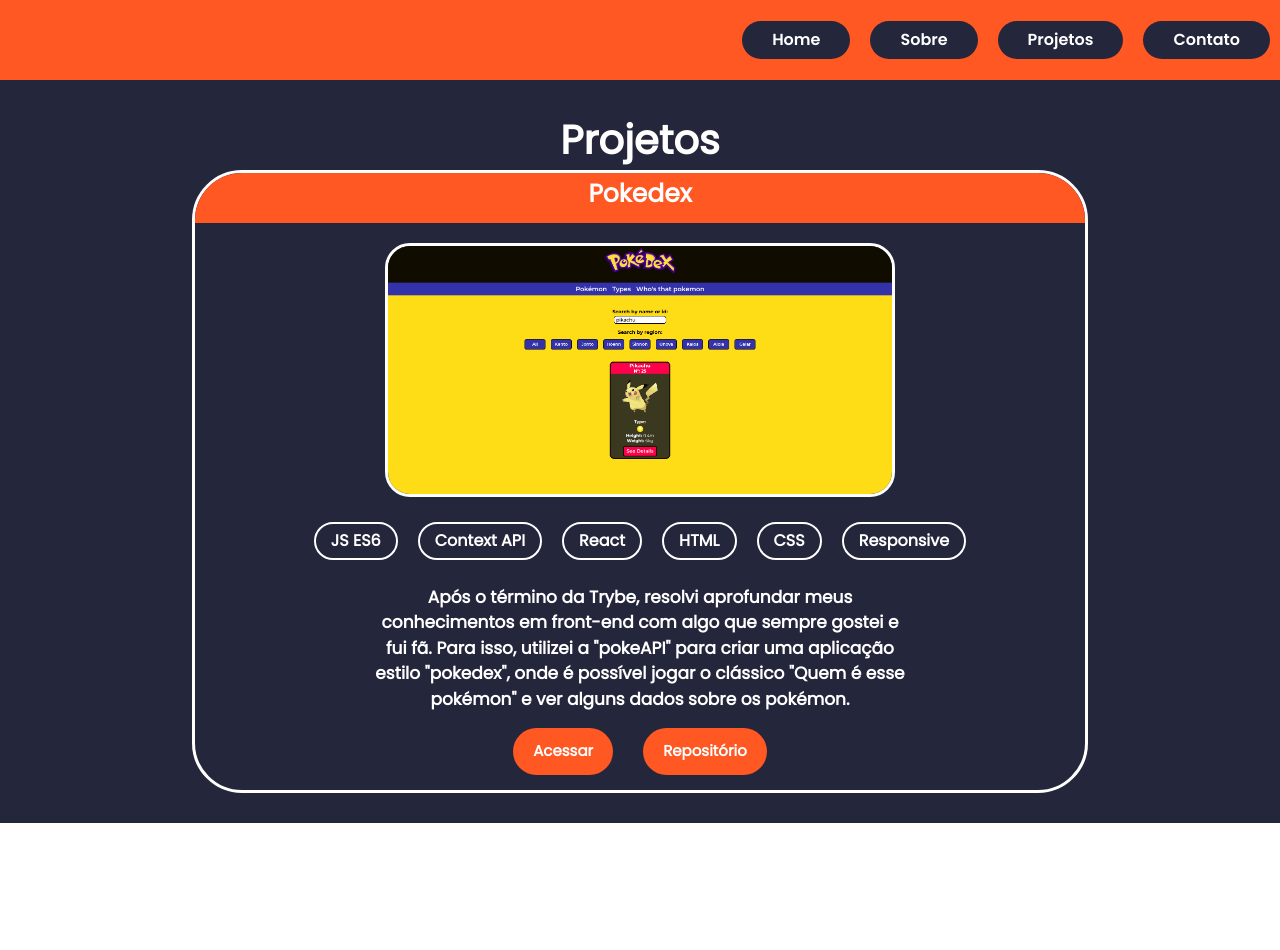
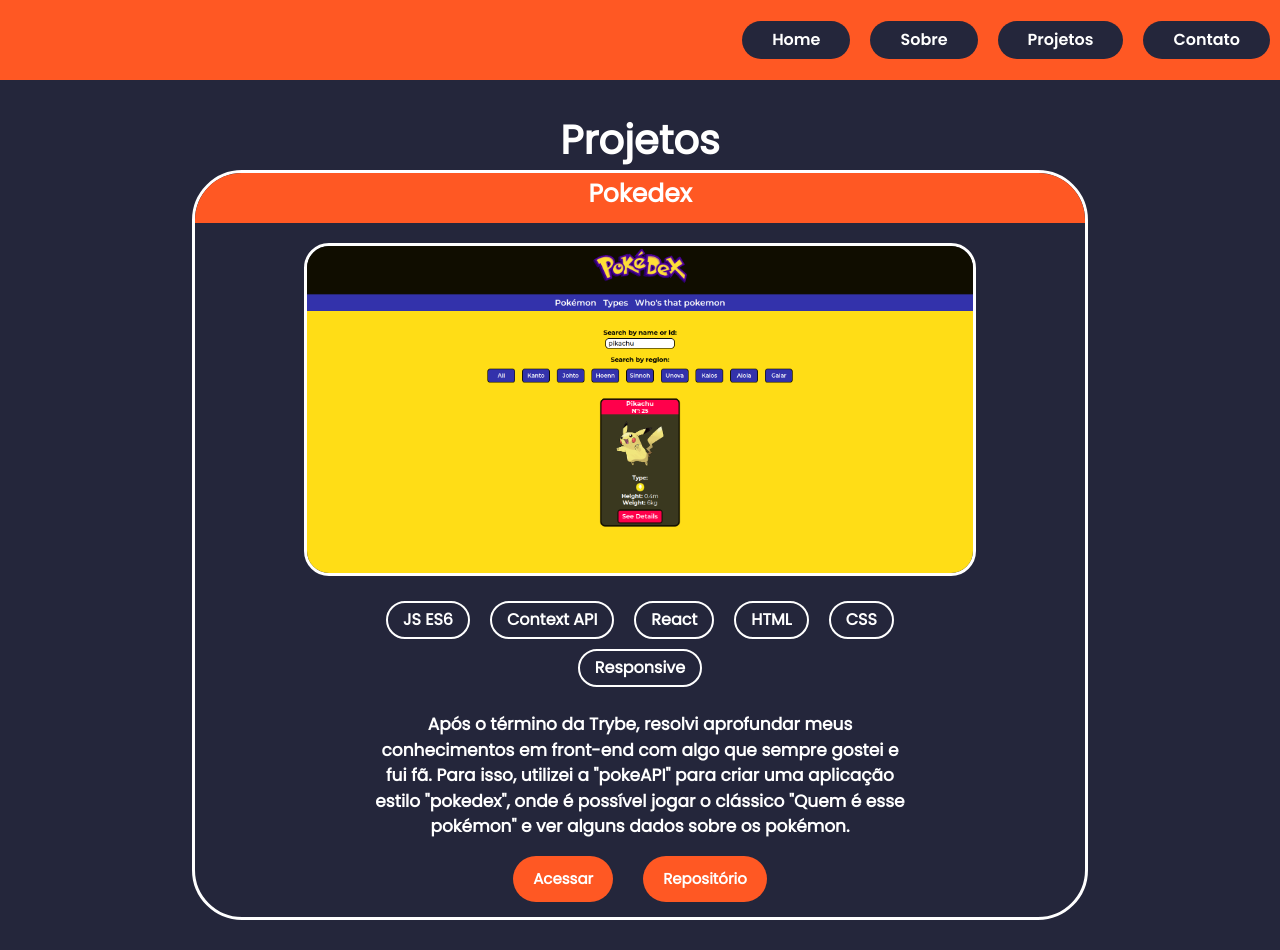
Before and after one commit to thosijulio/thosijulio.github.io, a React (Create React App) app: page /projects in a window 1280 px wide. Before the commit the page ends 823 px from the top, so only its background shows below. Built offline with nearby package versions, Linux system fonts and the light colour scheme; a web font is replaced by a local one.

Commit message:
style - corrigindo estilo do componente

```diff
--- a/src/components/ProjectCard.css
+++ b/src/components/ProjectCard.css
@@ -29,13 +29,13 @@
   flex-direction: column;
   flex-wrap: wrap;
   padding: 20px;
-  width: 100%;
+  width: 80%;
 }
 
 .project-card-image-tags > img {
   border: 3px solid white;
   border-radius: 25px;
-  width: 60%;
+  width: 100%;
 }
 
 .project-tags {
@@ -88,6 +88,10 @@
     border-radius: 25px;
     width: 90%;
   }
+  .project-card-image-tags {
+    width: 100%;
+  }
+
   .project-card-section > .project-card-image-tags {
     padding: 20px 0;
   }
```
